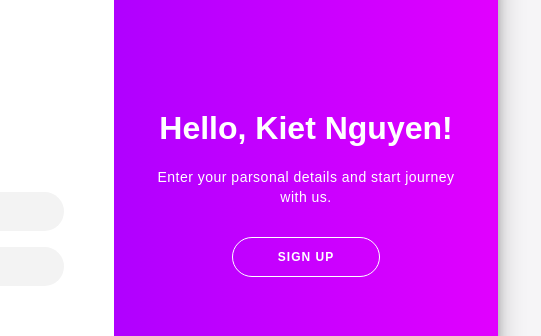
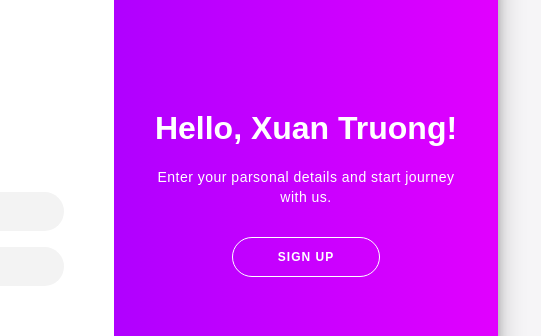
Before and after one commit to Wowwhat1/Profile, a plain HTML site: page index.html in a window 1280 px wide. Shown: the part 187-523 px from the top of the page, 526-1067 px from the left. Drawn offline with Linux system fonts and the light colour scheme.

Commit message:
third commit

```diff
--- a/index.html
+++ b/index.html
@@ -49,7 +49,7 @@
                 </div>
 
                 <div class="overlay-panel overlay-right">
-                    <h1>Hello, Kiet Nguyen!</h1>
+                    <h1>Hello, Xuan Truong!</h1>
                     <p>Enter your parsonal details and start journey with us.</p>
                     <button class="devingine" id="signUp">Sign Up</button>
                 </div>
```
